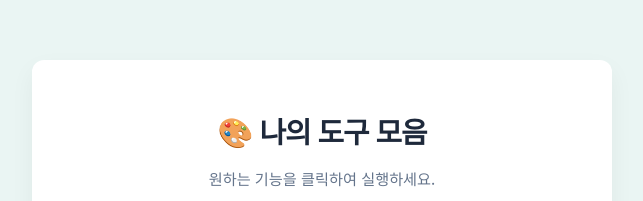
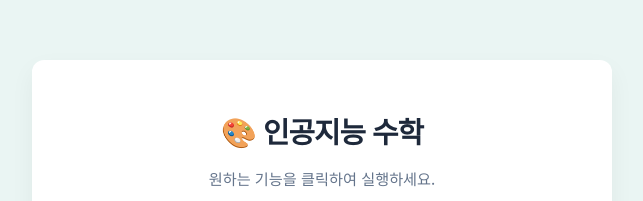
Before and after one commit to math7942/math_26, a plain HTML site: page index.html in a window 1280 px wide. Shown: the part 149-350 px from the top of the page, without its empty margins (318-961 px from the left). Drawn offline with Linux system fonts and the light colour scheme.

Commit message:
Update index.html

```diff
--- a/index.html
+++ b/index.html
@@ -78,7 +78,7 @@
 <body>
 
     <div class="container">
-        <h1>🎨 나의 도구 모음</h1>
+        <h1>🎨 인공지능 수학</h1>
         <p>원하는 기능을 클릭하여 실행하세요.</p>
 
         <div class="menu-list">
```
